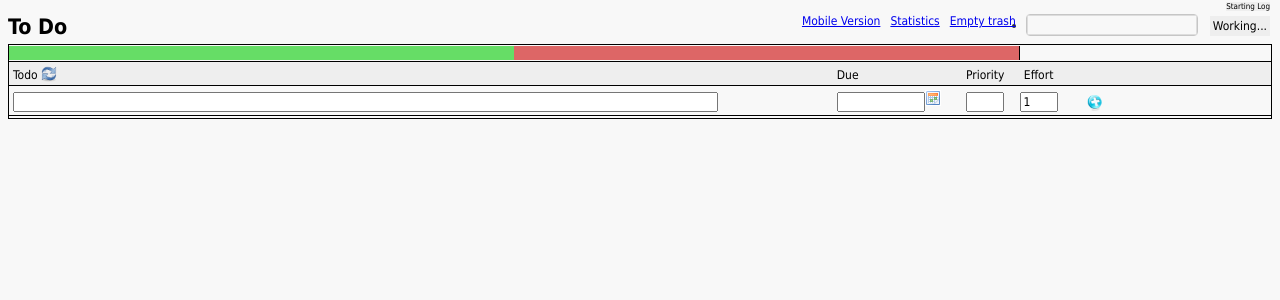
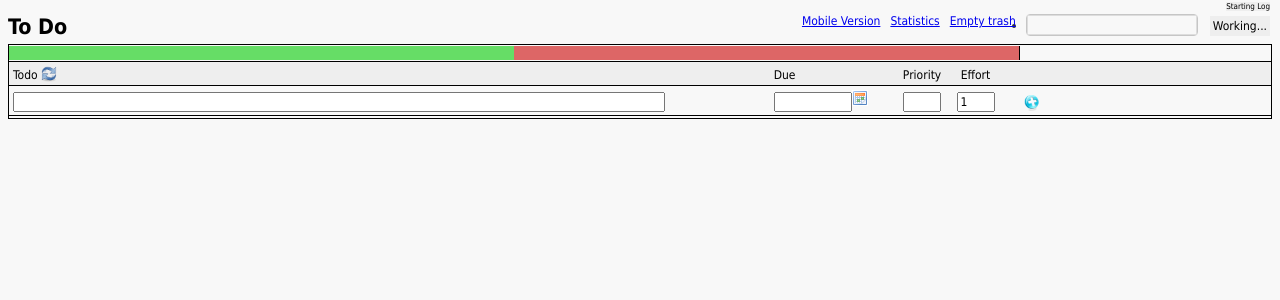
Before and after one commit to codeling/todo, a PHP site: page / in a window 1280 px wide. Shown: the top 300 px of the page. Run offline with PHP 8.4, Linux system fonts and the light colour scheme; some libraries are stand-ins or nearby versions.

Commit message:
Fix layout

```diff
--- a/todo.css
+++ b/todo.css
@@ -25,7 +25,7 @@ h2 {
 #progress,
 #todoTable,
 div.line {
-    min-width: 600px;
+    min-width: 700px;
     padding: 1px 0px;
 }
 div.line_odd {
@@ -67,7 +67,7 @@ input[type="image"]
 }
 .todo {
     display:inline-block;
-    width: 65%;
+    width: 60%;
     text-align: left;
     padding-left: 4px !important;
 }
@@ -201,3 +201,6 @@ ul.ui-autocomplete {
 .emptystatbar {
     color: black;
 }
+#enter_due {
+    width: 70px;
+}
```
